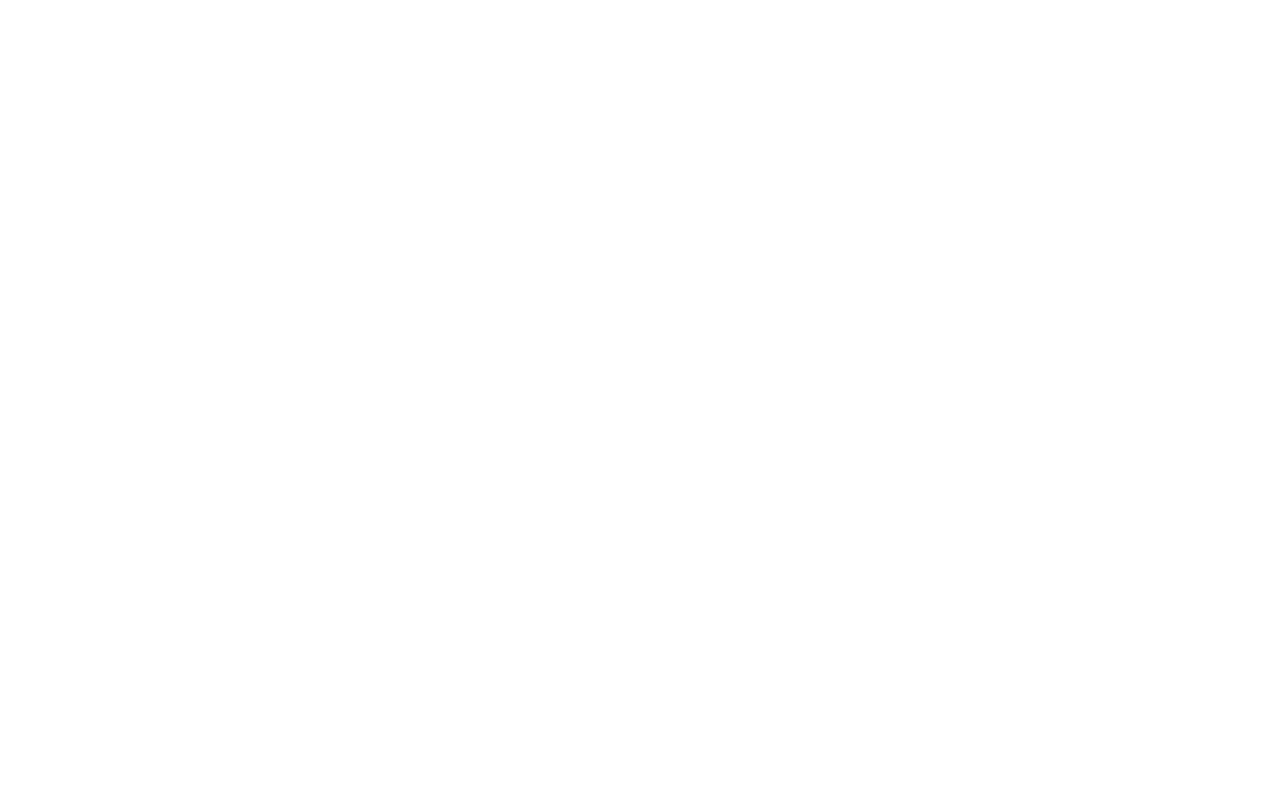
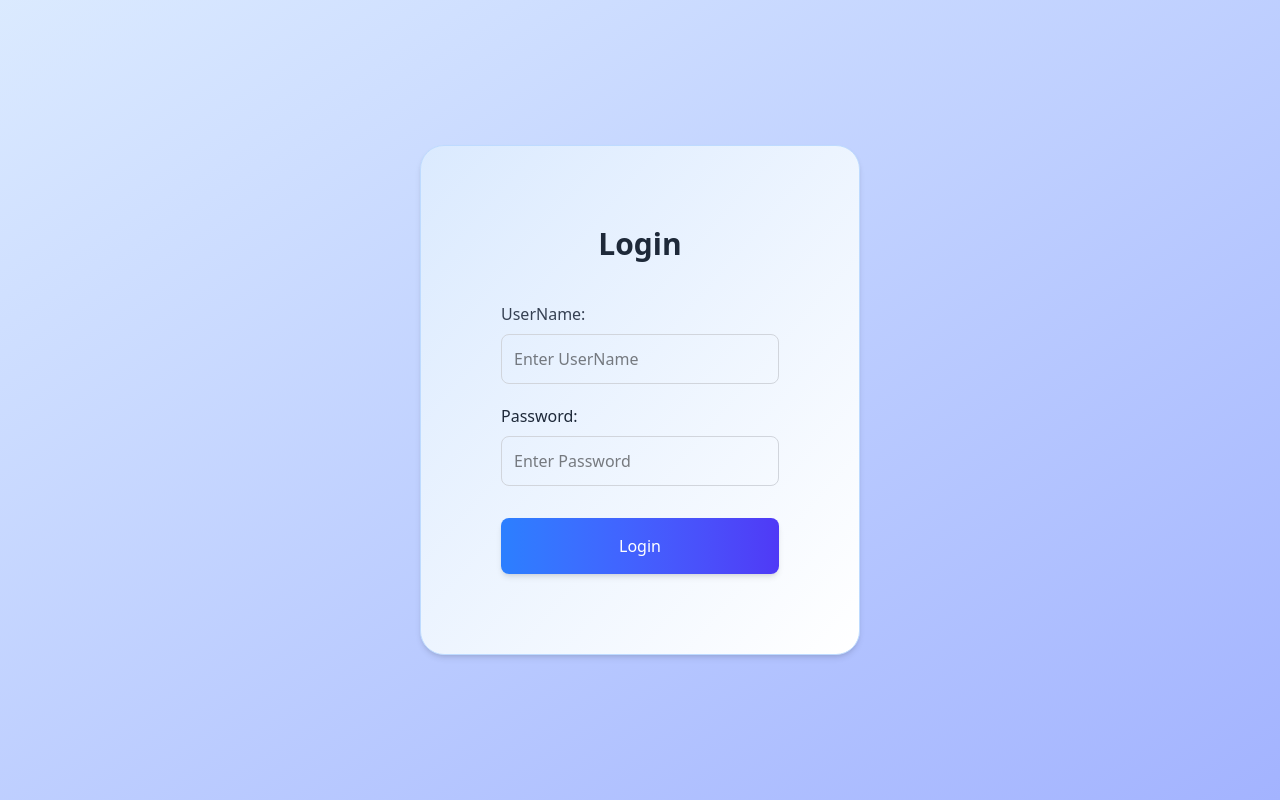
Before and after one commit to Romil1510/Protenz-Project, a React (Vite) app in the folder Protenz/: page /login in a window 1280 px wide. Built offline with nearby package versions, Linux system fonts and the light colour scheme.

Commit message:
add login page

```diff
--- a/Protenz/package.json
+++ b/Protenz/package.json
@@ -13,6 +13,8 @@
     "@tailwindcss/vite": "^4.1.12",
     "react": "^19.1.1",
     "react-dom": "^19.1.1",
+    "react-navigation": "^5.0.0",
+    "react-router-dom": "^7.8.1",
     "tailwindcss": "^4.1.12"
   },
   "devDependencies": {
--- a/Protenz/src/App.jsx
+++ b/Protenz/src/App.jsx
@@ -1,12 +1,18 @@
-import './App.css'
+import { Navigate, Route, BrowserRouter as Router, Routes } from "react-router-dom";
+import Login from '../src/Components/Login';
+import './App.css';
 
 function App() {
 
 
   return (
-    <>
+    <Router>
+      <Routes>
+ <Route path="/login" element={<Login />} />
+ <Route path="*" element={<Navigate to="/login" />} />
+      </Routes>
 
-    </>
+    </Router>
   )
 }
 
--- /dev/null
+++ b/Protenz/src/Components/Login.jsx
@@ -0,0 +1,56 @@
+import { useState } from "react"
+
+const Login = () => {
+
+    const [email,setEmail]=useState('')
+    const [password,setPassword]=useState('')
+
+    const handLogin=async (e)=>{
+        e.preventDefault()
+        if (!email || !password) {
+      alert("please required information")
+      return;
+    }
+    try {
+
+    } catch (error) {
+
+    }
+    }
+
+  return (
+    <div className="h-screen flex justify-center items-center bg-gradient-to-br from-blue-100 to-indigo-300">
+
+        <div className="from-blue-100 to-indigo-150 bg-white w-[440px] p-20 rounded-3xl shadow-md bg-gradient-to-br  border border-blue-200">
+        <h1 className="font-bold text-center mb-10 text-3xl text-gray-800 ">Login</h1>
+            <form onSubmit={handLogin}>
+                <div className="mb-5 ">
+                    <label className="block text-[16px] font-medium text-gray-700 mb-2">UserName:</label>
+                <input className="p-3 rounded-lg w-full border border-gray-300 outline-none focus:border-blue-500 transition-all duration-400"
+                onChange={(e)=>setEmail(e.target.value)} type="email" placeholder="Enter UserName" value={email}></input>
+
+                </div>
+
+                <div>
+                <label className="block text-[16px] font-medium text-gray-800 mb-2">Password:</label>
+                <input className="p-3 rounded-lg w-full border border-gray-300 outline-none focus:border-blue-500 transition-all duration-400"  type="password" placeholder="Enter Password" value={password}
+                onChange={(e)=>setPassword(e.target.value)}></input>
+
+                </div>
+                <div className="mt-8">
+<button
+            type="submit"
+            className="w-full bg-gradient-to-r from-blue-500 to-indigo-600 text-white py-4 rounded-lg font-medium hover:blue-600 shadow-md"
+          >
+            Login
+          </button>
+                </div>
+
+            </form>
+        </div>
+      </div>
+
+  )
+}
+
+export default Login
--- /dev/null
+++ b/Protenz/src/Components/RouteProtect.jsx
@@ -0,0 +1,9 @@
+import { Navigate } from "react-router-dom";
+
+export default function ProtectedRoute({ children }) {
+  const token = localStorage.getItem("token");
+  if (!token) {
+    return <Navigate to="/login" replace />;
+  }
+  return children;
+}
```
Also changed, not shown: 1 other file (tests, documents, lock files or other folders).
